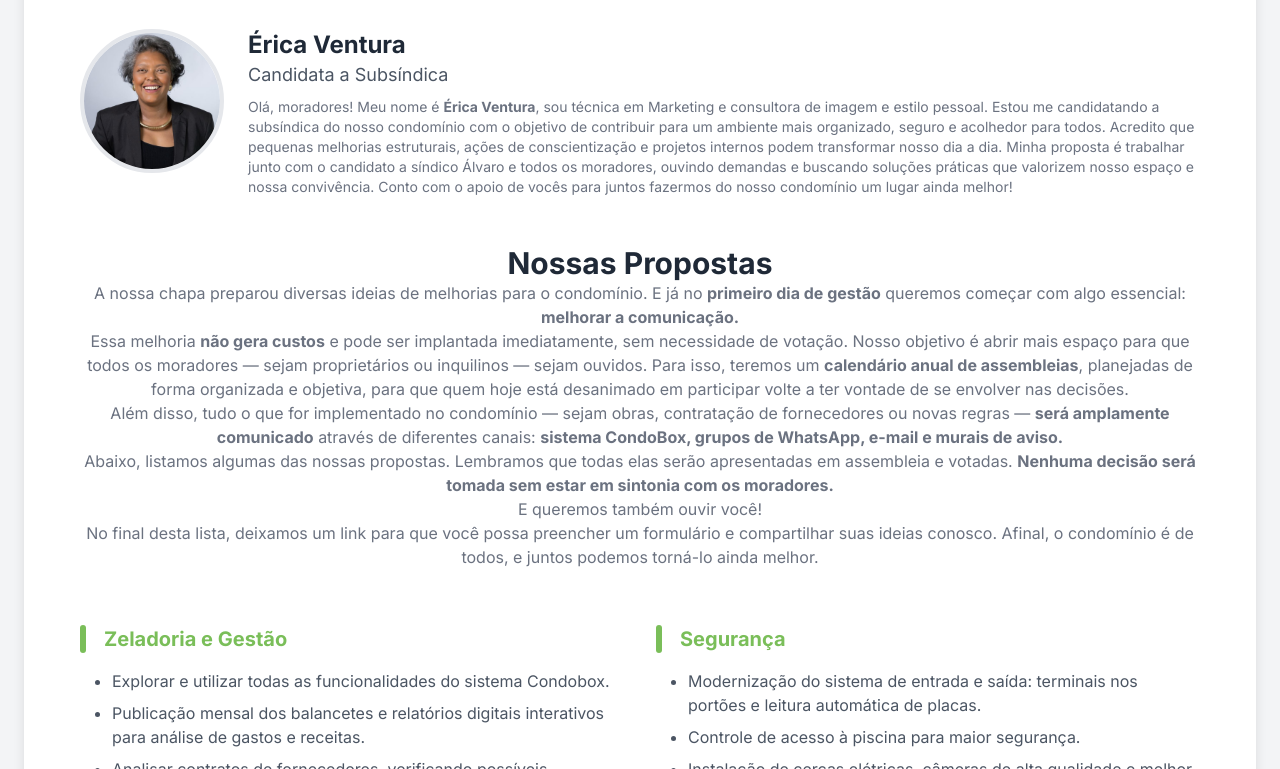
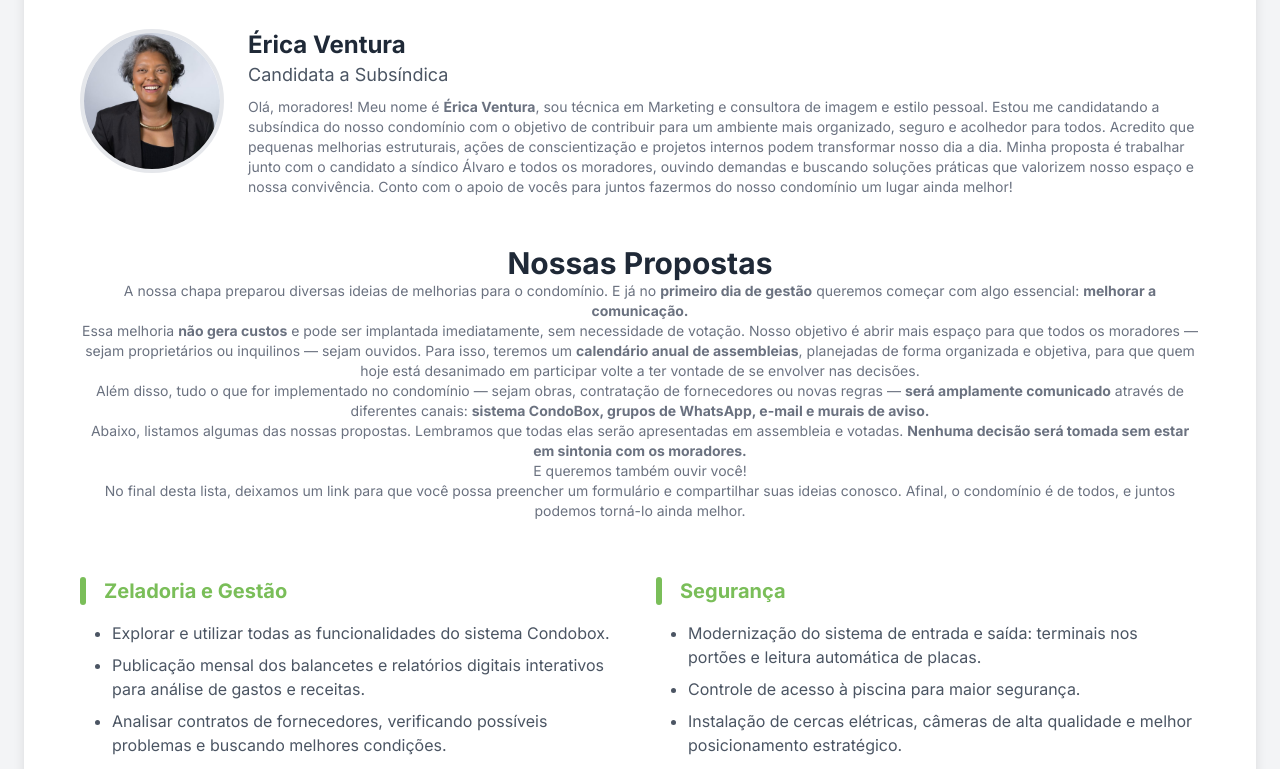
Before and after one commit to wizardcorp81/eleicao_ponto_reserva, a plain HTML site: page index.html in a window 1280 px wide. Shown: the part 515-1284 px from the top of the page. Drawn offline with nearby package versions, Linux system fonts and the light colour scheme.

Commit message:
Update index.html

```diff
--- a/index.html
+++ b/index.html
@@ -160,17 +160,17 @@ Conto com o apoio de vocês para juntos fazermos do nosso condomínio um lugar a
         <section class="p-6">
             <div class="text-center mb-6">
                 <h2 class="text-3xl font-bold text-gray-800">Nossas Propostas</h2>
-                <p class="text-gray-500">
+                <p class="text-sm text-gray-500">
                     A nossa chapa preparou diversas ideias de melhorias para o condomínio. E já no <b>primeiro dia de gestão</b> queremos começar com algo essencial: <b>melhorar a comunicação.</b></p>
-                <p class="text-gray-500">
+                <p class="text-sm text-gray-500">
                     Essa melhoria <b>não gera custos</b> e pode ser implantada imediatamente, sem necessidade de votação. Nosso objetivo é abrir mais espaço para que todos os moradores — sejam proprietários ou inquilinos — sejam ouvidos. Para isso, teremos um <b>calendário anual de assembleias</b>, planejadas de forma organizada e objetiva, para que quem hoje está desanimado em participar volte a ter vontade de se envolver nas decisões.</p>
-                <p class="text-gray-500">
+                <p class="text-sm text-gray-500">
                     Além disso, tudo o que for implementado no condomínio — sejam obras, contratação de fornecedores ou novas regras — <b>será amplamente comunicado</b> através de diferentes canais: <b>sistema CondoBox, grupos de WhatsApp, e-mail e murais de aviso.</b></p>
-                <p class="text-gray-500">
+                <p class="text-sm text-gray-500">
                     Abaixo, listamos algumas das nossas propostas. Lembramos que todas elas serão apresentadas em assembleia e votadas. <b>Nenhuma decisão será tomada sem estar em sintonia com os moradores.</b></p>
-                <p class="text-gray-500">
+                <p class="text-sm text-gray-500">
                     E queremos também ouvir você!</p>
-                <p class="text-gray-500">
+                <p class="text-sm text-gray-500">
                     No final desta lista, deixamos um link para que você possa preencher um formulário e compartilhar suas ideias conosco. Afinal, o condomínio é de todos, e juntos podemos torná-lo ainda melhor.</p>
             </div>
 
```
